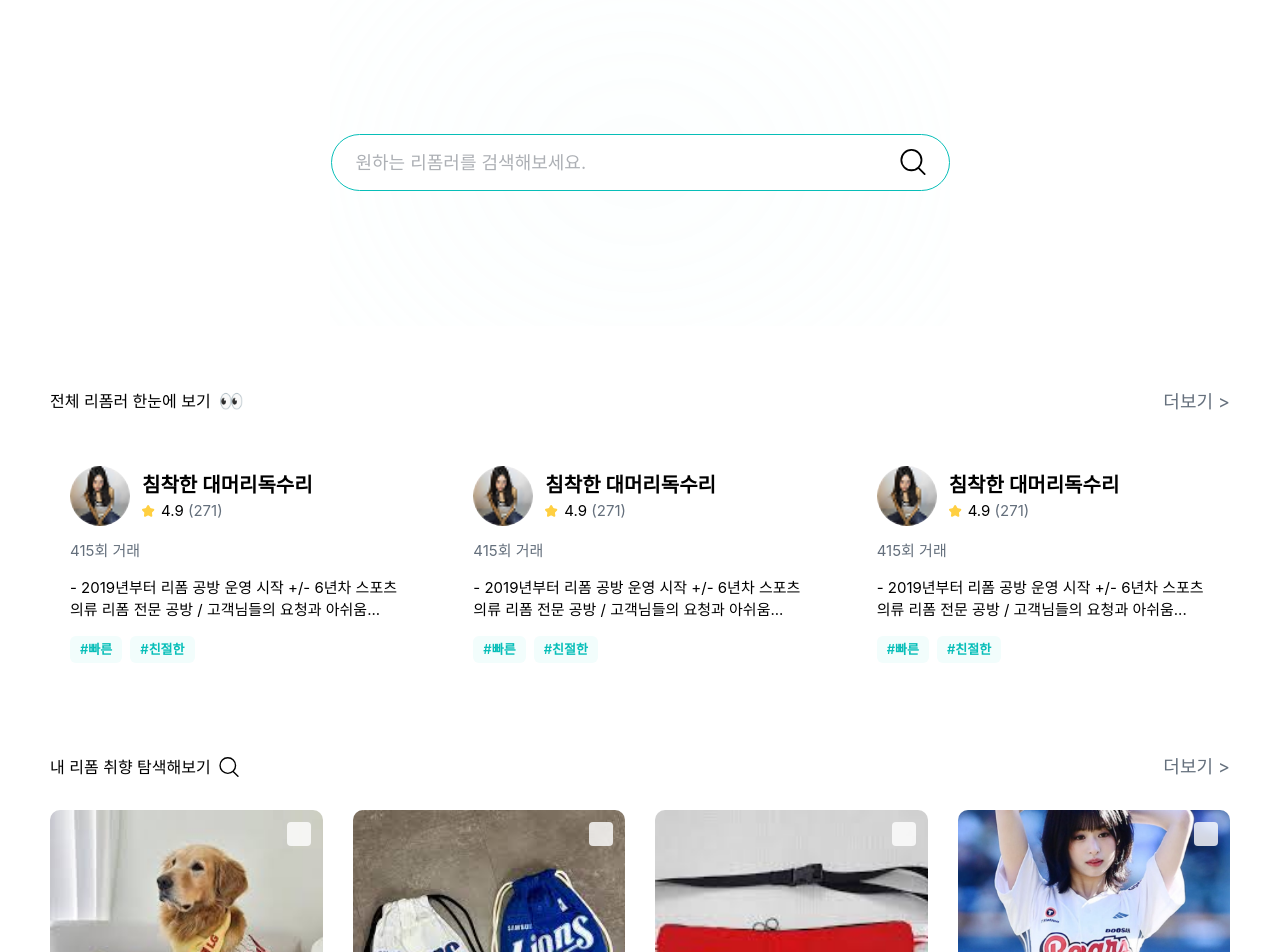
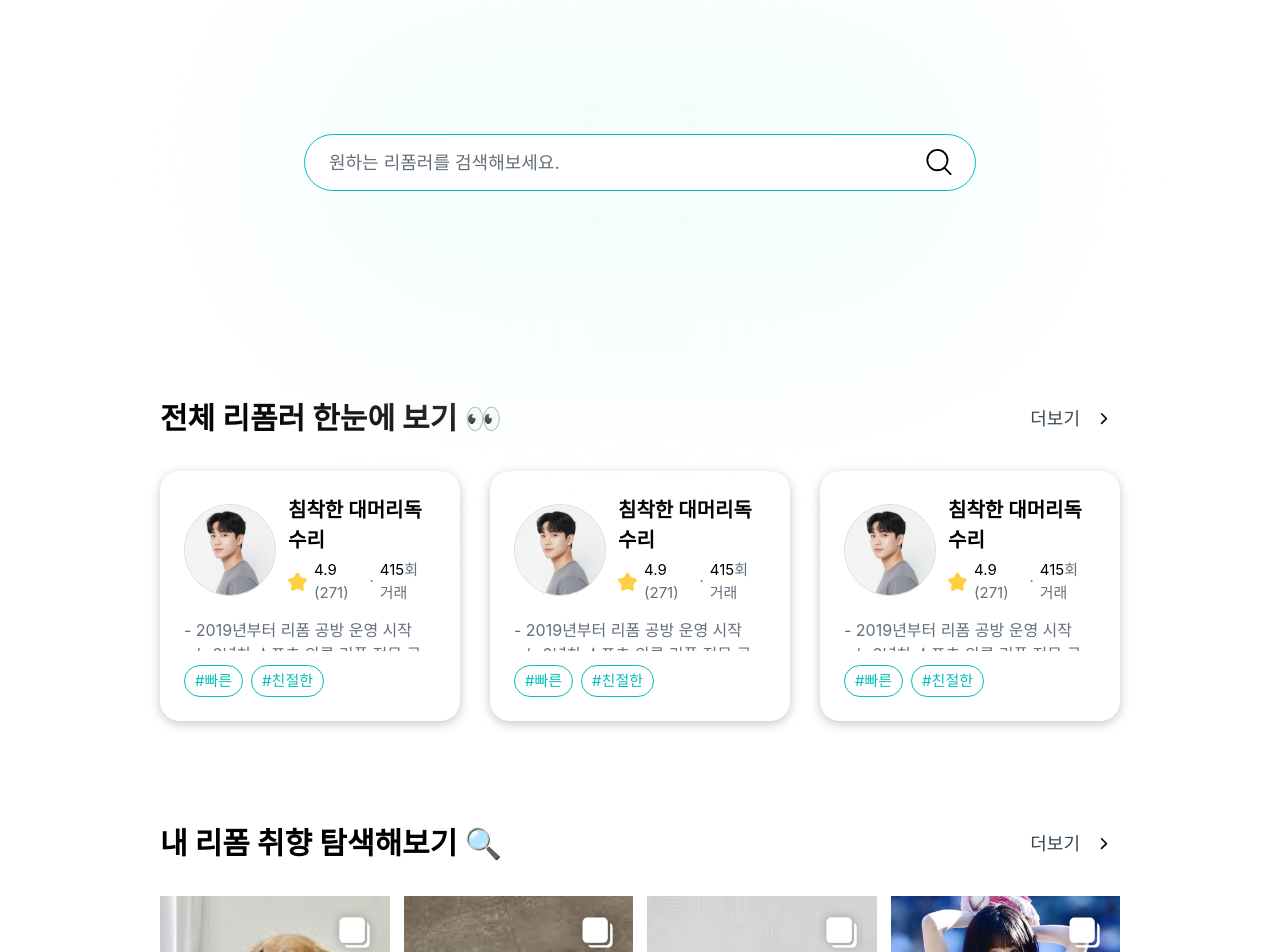
Before and after one commit to UMC-9th-project/myform-reform-FE, a React (Vite) app: page /reformer-search in a window 1280 px wide. Shown: the part 380-1332 px from the top of the page. Built offline with nearby package versions, Linux system fonts and the light colour scheme; a web font is replaced by a local one.

Commit message:
feat: 리폼러 찾기 홈화면 제작

```diff
--- /dev/null
+++ b/src/components/domain/reformer-search/ReformFeed.tsx
@@ -0,0 +1,54 @@
+import ReformFeedCard from './ReformFeedCard';
+import rightIcon from '../../../assets/icons/right.svg';
+
+export interface PreferenceImage {
+  id: number | string;
+  image: string;
+}
+
+interface ReformFeedProps {
+  title?: string;
+  onMoreClick?: () => void;
+  images: PreferenceImage[];
+  className?: string;
+  onCardClick?: (id: number | string) => void;
+}
+
+const ReformFeed = ({
+  title = '내 리폼 취향 탐색해보기 🔍',
+  onMoreClick,
+  images,
+  className = '',
+  onCardClick,
+}: ReformFeedProps) => {
+  return (
+    <section className={`mb-[4.375rem] px-[110px] ${className}`}>
+      <div className="flex items-center justify-between mb-[1.875rem]">
+        <div className="flex items-center gap-[0.5rem]">
+          <h2 className="heading-h4-bd text-[var(--color-black)]">{title}</h2>
+
+        </div>
+        <button
+          type="button"
+          onClick={onMoreClick}
+          className="body-b1-rg text-[var(--color-gray-60)] hover:text-[var(--color-black)] transition-colors flex items-center gap-[0.5rem]"
+        >
+          <span>더보기</span>
+          <img src={rightIcon} alt="right" className="w-[2rem] h-[2rem] mb-[0.25rem]" />
+        </button>
+      </div>
+      <div className="grid grid-cols-4 gap-[0.875rem]">
+        {images.map((item) => (
+          <ReformFeedCard
+            key={item.id}
+            id={item.id}
+            image={item.image}
+            onClick={() => onCardClick?.(item.id)}
+          />
+        ))}
+      </div>
+    </section>
+  );
+};
+
+export default ReformFeed;
--- /dev/null
+++ b/src/components/domain/reformer-search/ReformFeedCard.tsx
@@ -0,0 +1,37 @@
+import feedIcon from '../../../assets/icons/feed.svg';
+
+interface ReformFeedCardProps {
+  id: number | string;
+  image: string;
+  alt?: string;
+  onClick?: () => void;
+  className?: string;
+}
+
+const ReformFeedCard = ({
+  id,
+  image,
+  alt,
+  onClick,
+  className = '',
+}: ReformFeedCardProps) => {
+  return (
+    <div
+      key={id}
+      className={`relative overflow-hidden cursor-pointer group ${className}`}
+      style={{ aspectRatio: '1/1.3' }}
+      onClick={onClick}
+    >
+      <img
+        src={image}
+        alt={alt || `preference ${id}`}
+        className="w-full h-full object-cover group-hover:scale-105 transition-transform duration-300"
+      />
+      <div className="absolute top-[0.75rem] right-[0.75rem] flex items-center justify-center">
+        <img src={feedIcon} alt="feed" className="w-[3rem] h-[3rem]" />
+      </div>
+    </div>
+  );
+};
+
+export default ReformFeedCard;
--- /dev/null
+++ b/src/components/domain/reformer-search/ReformerList.tsx
@@ -0,0 +1,64 @@
+import ReformerSearchCard from './ReformerProfileCard';
+import rightIcon from '../../../assets/icons/right.svg';
+
+export interface ReformerListItem {
+  id: number | string;
+  name: string;
+  rating: number;
+  reviewCount: number;
+  transactionCount: number;
+  description: string;
+  tags: string[];
+}
+
+interface ReformerListProps {
+  title?: string;
+  showEmoji?: boolean;
+  onMoreClick?: () => void;
+  items: ReformerListItem[];
+  className?: string;
+}
+
+const ReformerList = ({
+  title = '전체 리폼러 한눈에 보기 👀',
+  onMoreClick,
+  items,
+  className = '',
+}: ReformerListProps) => {
+  return (
+    <section className={`pb-[6.25rem] px-[110px] ${className}`}>
+      <div className="flex items-center justify-between pb-[1.875rem] ">
+        <div className="flex items-center gap-[0.5rem]">
+         {/* 전체 리폼러 한눈에보기 */}
+          <h2 className="heading-h4-bd text-[var(--color-black)]">{title}</h2>
+
+        </div>
+        {/* 더보기 버튼 */}
+        <button
+          type="button"
+          onClick={onMoreClick}
+          className=" body-b1-rg text-[var(--color-gray-60)] hover:text-[var(--color-black)] transition-colors flex items-center gap-[0.5rem]"
+        >
+          <span>더보기</span>
+          <img src={rightIcon} alt="right" className="w-[2rem] h-[2rem] mb-[0.25rem]" />
+        </button>
+      </div>
+
+      <div className="grid grid-cols-3 gap-[1.875rem]">
+        {items.map((reformer) => (
+          <ReformerSearchCard
+            key={reformer.id}
+            name={reformer.name}
+            rating={reformer.rating}
+            reviewCount={reformer.reviewCount}
+            transactionCount={reformer.transactionCount}
+            description={reformer.description}
+            tags={reformer.tags}
+          />
+        ))}
+      </div>
+    </section>
+  );
+};
+
+export default ReformerList;
--- a/src/components/domain/reformer-search/ReformerSearchCard.tsx
+++ b/src/components/domain/reformer-search/ReformerProfileCard.tsx
@@ -8,6 +8,7 @@ interface ReformerSearchCardProps {
   transactionCount: number;
   description: string;
   tags: string[];
+  onClick?: () => void;
 }
 
 const ReformerSearchCard = ({
@@ -17,23 +18,31 @@ const ReformerSearchCard = ({
   transactionCount,
   description,
   tags,
+  onClick,
 }: ReformerSearchCardProps) => {
   return (
-    <div className="bg-white rounded-[0.625rem] p-[1.25rem] flex flex-col gap-[0.875rem]">
+    <div
+      className=" bg-white rounded-[1.25rem] p-[1.5rem] flex flex-col gap-[0.875rem] cursor-pointer w-full"
+      style={{
+        boxShadow: '0px 3px 11px 0px rgba(0, 0, 0, 0.22)',
+        height: '250px',
+      }}
+      onClick={onClick}
+    >
       {/* 프로필 이미지와 이름 */}
       <div className="flex items-center gap-[0.75rem]">
         <img
           src={profile}
           alt={name}
-          className="w-[3.75rem] h-[3.75rem] rounded-full object-cover"
+          className="w-[5.75rem] h-[5.75rem] rounded-full object-cover border border-[rgba(0,0,0,0.15)]"
         />
-        <div className="flex flex-col">
+        <div className="flex flex-col gap-[0.25rem]">
           <h3 className="body-b0-sb text-[var(--color-black)]">{name}</h3>
           <div className="flex items-center gap-[0.375rem]">
             <img
               src={starIcon}
               alt="star"
-              className="w-[0.8125rem] h-[0.75rem]"
+              className="w-[1.25rem] h-[1.25rem]"
             />
             <span className="body-b3-rg">
               <span className="text-[var(--color-black)]">{rating}</span>{' '}
@@ -41,17 +50,17 @@ const ReformerSearchCard = ({
                 ({reviewCount})
               </span>
             </span>
+            <span className="body-b3-rg text-[var(--color-gray-50)]">·</span>
+            <span className="body-b3-rg">
+              <span className="text-[var(--color-black)]">{transactionCount}</span>
+              <span className="text-[var(--color-gray-50)]">회 거래</span>
+            </span>
           </div>
         </div>
       </div>
 
-      {/* 거래 횟수 */}
-      <p className="body-b3-rg text-[var(--color-gray-50)]">
-        {transactionCount}회 거래
-      </p>
-
       {/* 설명 */}
-      <p className="body-b3-rg text-[var(--color-black)] line-clamp-2">
+      <p className="body-b2-rg text-[var(--color-gray-50)] line-clamp-2">
         {description}
       </p>
 
@@ -60,7 +69,7 @@ const ReformerSearchCard = ({
         {tags.map((tag, index) => (
           <span
             key={index}
-            className="body-b5-sb text-[var(--color-mint-1)] bg-[var(--color-mint-6)] px-[0.625rem] py-[0.25rem] rounded-[0.375rem]"
+            className="body-b3-rg text-[var(--color-mint-1)]  border border-[var(--color-mint-1)] px-[0.625rem] py-[0.25rem] rounded-[1rem]"
           >
             {tag}
           </span>
--- a/src/components/domain/reformer-search/ReformerSearchEngine.tsx
+++ b/src/components/domain/reformer-search/ReformerSearchEngine.tsx
@@ -21,6 +21,7 @@ const ReformerSearchEngine = ({
 
   const handleKeyPress = (e: React.KeyboardEvent<HTMLInputElement>) => {
     if (e.key === 'Enter' && onSearch) {
+      e.preventDefault();
       onSearch(searchQuery);
     }
   };
@@ -31,38 +32,45 @@ const ReformerSearchEngine = ({
     }
   };
 
+  const handleSearchSubmit = (e: React.FormEvent) => {
+    e.preventDefault();
+    if (onSearch) {
+      onSearch(searchQuery);
+    }
+  };
+
   return (
-    <div className={`flex justify-center ${className}`}>
-      <div className="relative isolate w-[620px] h-[328px] flex items-center justify-center overflow-hidden">
-        {/* 블러 배경 */}
+    <div className={`flex justify-center pb-[4.375rem] ${className}`}>
+        <div className="relative w-[720px] h-[328px] flex items-center justify-center">
+          {/* 타원형 블러 배경 */}
           <div
-          className="absolute inset-0 bg-[var(--color-mint-6)] rounded-full"
+            className="absolute inset-0 rounded-full blur-3xl"
             style={{
-            filter: 'blur(300px)',
-            borderRadius: '50%',
-            width: '100%',
-            height: '100%',
+              background: 'var(--color-mint-6)',
+              filter: 'blur(100px)',
+              zIndex: 0,
             }}
           />
 
-        {/* 검색바 */}
-        <div className="relative z-10 w-[619px]">
+          {/* 검색 입력 필드 */}
+          <form onSubmit={handleSearchSubmit} className="relative z-10 w-full px-[1.5rem]">
+            <div className="relative">
               <input
                 type="text"
                 value={searchQuery}
                 onChange={handleChange}
                 onKeyPress={handleKeyPress}
                 placeholder={placeholder}
-            className="body-b1-rg w-full py-[0.875rem] pl-[1.5rem] pr-[3rem] rounded-[6.25rem] border border-[var(--color-mint-1)] text-[var(--color-black)] placeholder:text-[var(--color-gray-40)] focus:outline-none focus:border-[var(--color-mint-1)] transition-colors bg-white"
+                className="body-b1-rg w-full py-[0.875rem] pl-[1.5rem] pr-[3rem] rounded-[6.25rem] border-1 border-[var(--color-mint-1)] text-[var(--color-black)] placeholder:text-[var(--color-gray-50)] focus:outline-none focus:border-[var(--color-mint-1)] transition-colors bg-white"
               />
-          <button
-            type="button"
+              <div
+                className="absolute right-[1.5rem] top-1/2 -translate-y-1/2 cursor-pointer"
                 onClick={handleSearchClick}
-            className="absolute right-[1.5rem] top-1/2 -translate-y-1/2 cursor-pointer z-20"
               >
-            <img src={searchIcon} alt="search" className="w-6.5 h-6.5" />
-          </button>
+                <img src={searchIcon} alt="search" className="w-[1.625rem] h-[1.625rem]" />
               </div>
+            </div>
+          </form>
         </div>
     </div>
   );
--- a/src/pages/reformer-search/ReformerSearch.tsx
+++ b/src/pages/reformer-search/ReformerSearch.tsx
@@ -1,6 +1,6 @@
-import ReformerSearchCard from '../../components/domain/reformer-search/ReformerSearchCard';
 import ReformerSearchEngine from '../../components/domain/reformer-search/ReformerSearchEngine';
-import searchIcon from '../../components/layout/Header/icons/search.svg';
+import ReformerList from '../../components/domain/reformer-search/ReformerList';
+import ReformFeed from '../../components/domain/reformer-search/ReformFeed';
 
 // 더미 데이터
 const MOCK_REFORMERS = [
@@ -57,88 +57,23 @@ const MOCK_PREFERENCE_IMAGES = [
 ];
 
 const ReformerSearch = () => {
-  const handleSearch = (query: string) => {
-    // TODO: API 연동 시 검색 로직 구현
-    console.log('검색어:', query);
-  };
 
   return (
     <div className="bg-white pb-[7.4375rem]">
       <div className="px-[3.125rem] pt-[3.125rem]">
         {/* 제목 */}
-        <h1 className="heading-h2-bd text-[var(--color-black)] mb-[2.5rem] pl-[90px]">
+        <h1 className="heading-h2-bd text-[var(--color-black)] mb-[2.5rem] pl-[110px]">
           리폼러 찾기
         </h1>
 
         {/* 검색 바 */}
-        <ReformerSearchEngine
-          placeholder="원하는 리폼러를 검색해보세요."
-          onSearch={handleSearch}
-          className="mb-[3.75rem]"
-        />
+        <ReformerSearchEngine/>
 
         {/* 전체 리폼러 한눈에 보기 */}
-        <section className="mb-[4.375rem]">
-          <div className="flex items-center justify-between mb-[1.875rem]">
-            <div className="flex items-center gap-[0.5rem]">
-              <h2 className="heading-h3-bd text-[var(--color-black)]">
-                전체 리폼러 한눈에 보기
-              </h2>
-              <span className="text-[1.25rem]">👀</span>
-            </div>
-            <button className="body-b1-rg text-[var(--color-gray-50)] hover:text-[var(--color-black)] transition-colors">
-              더보기 &gt;
-            </button>
-          </div>
-          <div className="grid grid-cols-3 gap-[1.875rem]">
-            {MOCK_REFORMERS.map((reformer) => (
-              <ReformerSearchCard
-                key={reformer.id}
-                name={reformer.name}
-                rating={reformer.rating}
-                reviewCount={reformer.reviewCount}
-                transactionCount={reformer.transactionCount}
-                description={reformer.description}
-                tags={reformer.tags}
-              />
-            ))}
-          </div>
-        </section>
+        <ReformerList items={MOCK_REFORMERS}/>
 
         {/* 내 리폼 취향 탐색해보기 */}
-        <section>
-          <div className="flex items-center justify-between mb-[1.875rem]">
-            <div className="flex items-center gap-[0.5rem]">
-              <h2 className="heading-h3-bd text-[var(--color-black)]">
-                내 리폼 취향 탐색해보기
-              </h2>
-              <img
-                src={searchIcon}
-                alt="search"
-                className="w-[1.25rem] h-[1.25rem]"
-              />
-            </div>
-            <button className="body-b1-rg text-[var(--color-gray-50)] hover:text-[var(--color-black)] transition-colors">
-              더보기 &gt;
-            </button>
-          </div>
-          <div className="grid grid-cols-4 gap-[1.875rem]">
-            {MOCK_PREFERENCE_IMAGES.map((item) => (
-              <div
-                key={item.id}
-                className="relative rounded-[0.625rem] overflow-hidden cursor-pointer group"
-                style={{ aspectRatio: '1/1' }}
-              >
-                <img
-                  src={item.image}
-                  alt={`preference ${item.id}`}
-                  className="w-full h-full object-cover group-hover:scale-105 transition-transform duration-300"
-                />
-                <div className="absolute top-[0.75rem] right-[0.75rem] w-[1.5rem] h-[1.5rem] bg-white rounded-[0.25rem] opacity-80"></div>
-              </div>
-            ))}
-          </div>
-        </section>
+        <ReformFeed images={MOCK_PREFERENCE_IMAGES} />
       </div>
     </div>
   );
```
Also changed, not shown: src/components/domain/market/images/profile.png. Lines whose indentation alone changed are shown as unchanged.
